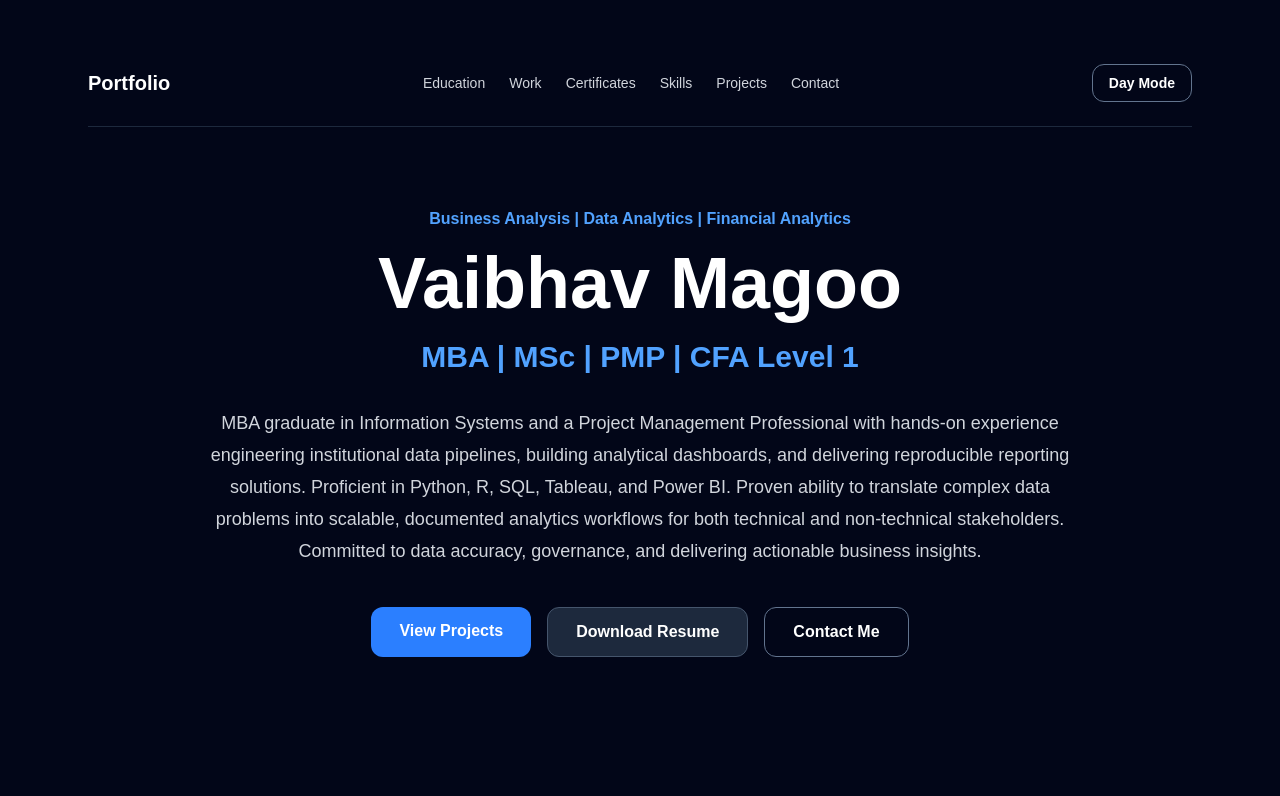
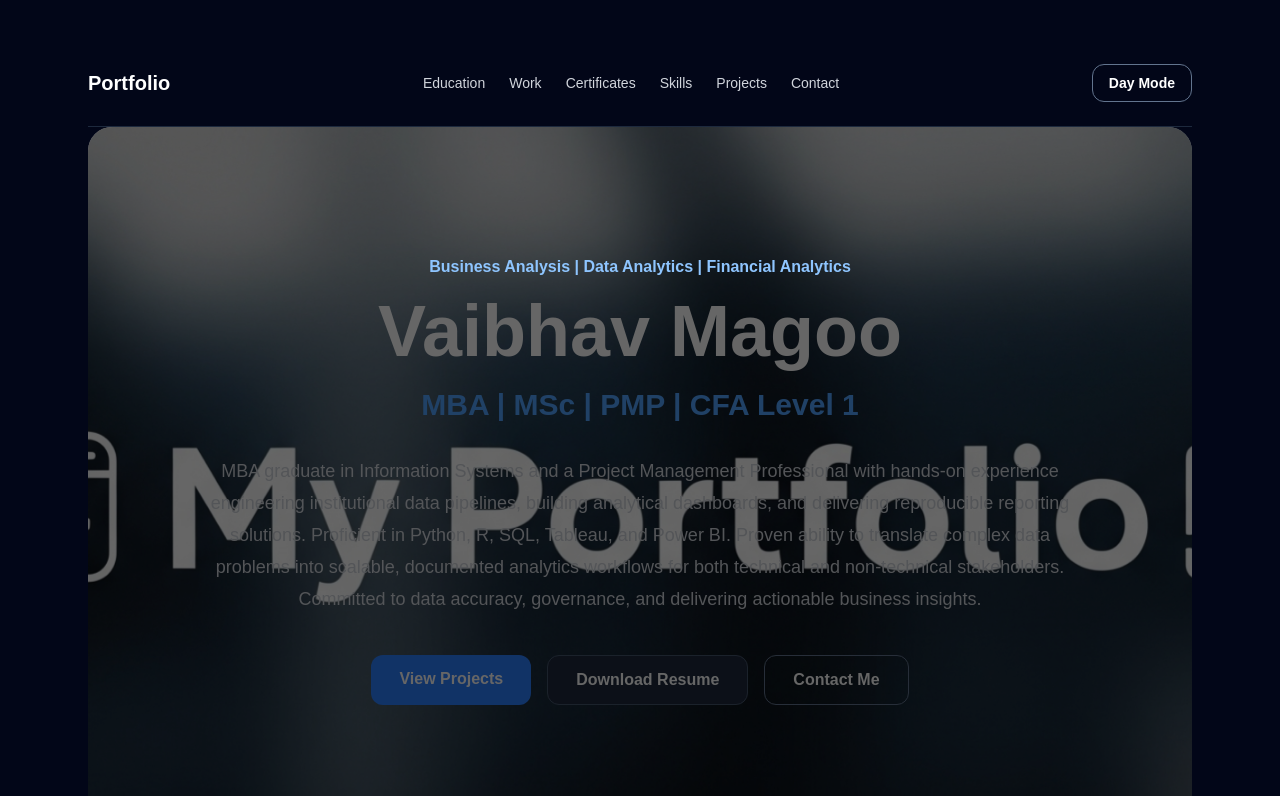
Before and after one commit to VaibhavMagoo/Portfolio, a Next.js app in the folder portfolio/: page / in a window 1280 px wide. Shown: the top 796 px of the page. Built offline with nearby package versions, Linux system fonts and the light colour scheme.

Commit message:
Added hero banner image

```diff
--- a/portfolio/app/page.tsx
+++ b/portfolio/app/page.tsx
@@ -168,10 +168,19 @@ export default function Home() {
           </button>
         </nav>
 
-        <section className="py-20 text-center">
-          <p className="text-blue-400 font-semibold mb-4">
+        <section
+          className="py-32 text-center rounded-3xl mb-10 bg-cover bg-center relative overflow-hidden"
+          style={{
+            backgroundImage: "url('/Banner.jpg')",
+          }}
+        >
+          <div className="absolute inset-0 bg-black/60"></div>
+
+          <div className="relative z-10">
+           <p className="text-blue-300 font-semibold mb-4">
             Business Analysis | Data Analytics | Financial Analytics
-          </p>
+           </p>
+          </div>
 
           <h1 className="text-5xl md:text-7xl font-bold mb-5">
             Vaibhav Magoo
```
Also changed, not shown: portfolio/public/Banner.jpg (added).
